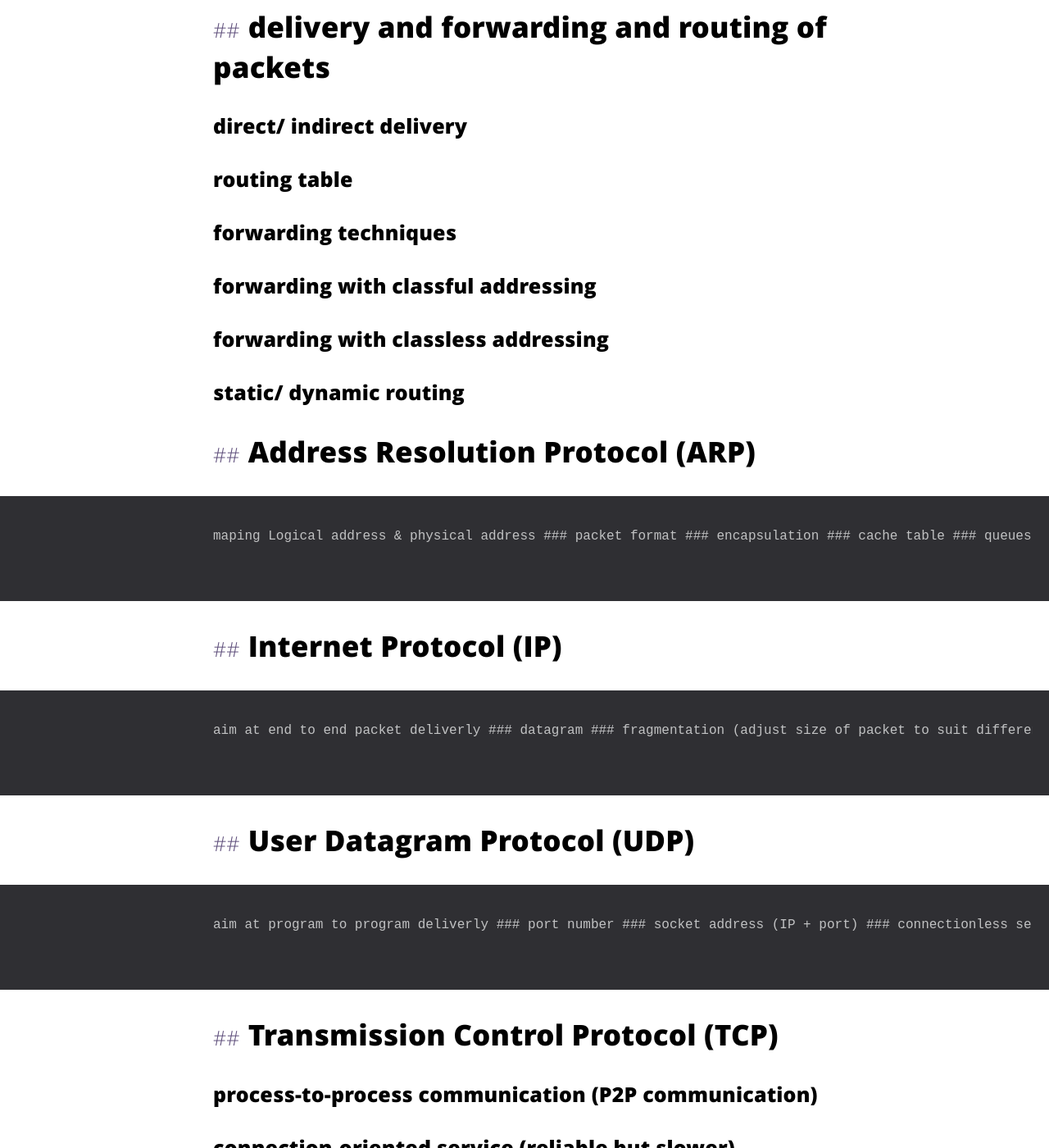
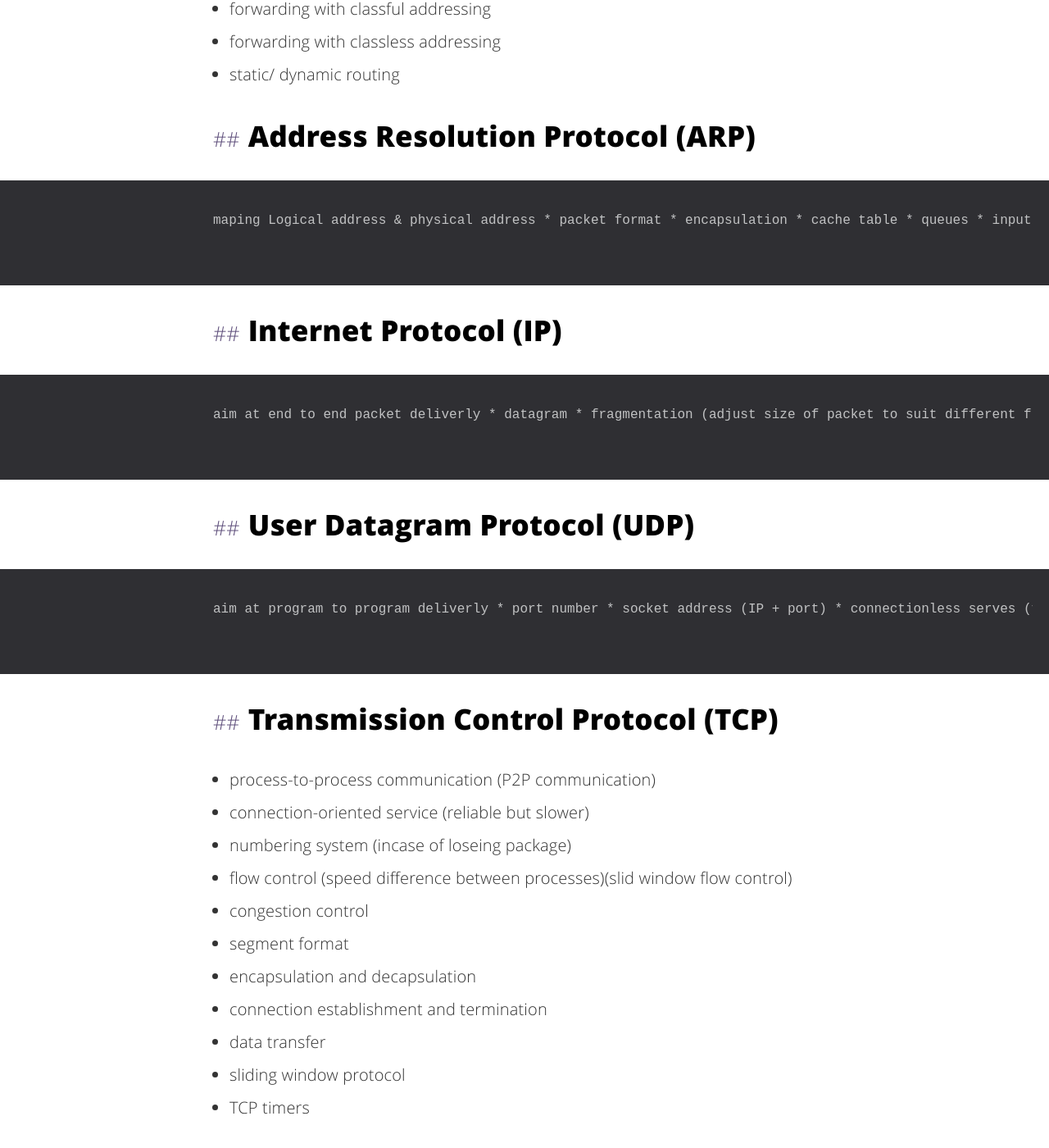
Before and after one commit to GSephrioth/gsephrioth.github.com, a Jekyll site: the page built from _posts/2017-01-19-Internet-communication-Class-Notes.md, in a window 1280 px wide and 1400 px high, scrolled down 2031 px. Shown: the whole window at 82% size. Built offline with Jekyll 4.4.1, drawn with Linux system fonts in a browser that asks for light colours; our own code applies the rules of GitHub Pages for plain Markdown files; comment, search, counter and statistics services are not loaded.

Commit message:
updated Notes for Internet Communication

```diff
--- a/_posts/2017-01-19-Internet-communication-Class-Notes.md
+++ b/_posts/2017-01-19-Internet-communication-Class-Notes.md
@@ -16,72 +16,72 @@ Lecture 2 & 3
 	5. [physical]
 
 ## IP address (classful addressing)
-### netid & hostid
-### classes and blooks
-### packet (payload + header)
-### network address
-### special addresses
-### private addresses
-### unique/ mulitycast/ boardcast
-### mask and routing
-### subnetting (divide large blocks)
-### supernetting (combine small blocks)
+* netid & hostid
+* classes and blooks
+* packet (payload + header)
+* network address
+* special addresses
+* private addresses
+* unique/ mulitycast/ boardcast
+* mask and routing
+* subnetting (divide large blocks)
+* supernetting (combine small blocks)
 
 ## IP address (classless addressing)
-### varable length blocks
-### subnetting
-### address location with Egs.
+* varable length blocks
+* subnetting
+* address location with Egs.
 
 ## delivery and forwarding and routing of packets
-### direct/ indirect delivery
-### routing table
-### forwarding techniques
-### forwarding with classful addressing
-### forwarding with classless addressing
-### static/ dynamic routing
+* direct/ indirect delivery
+* routing table
+* forwarding techniques
+* forwarding with classful addressing
+* forwarding with classless addressing
+* static/ dynamic routing
 
 ## Address Resolution Protocol (ARP)
 	maping Logical address & physical address
-### packet format
-### encapsulation
-### cache table
-### queues
-### input model
-### output model
-### cache control model
+* packet format
+* encapsulation
+* cache table
+* queues
+* input model
+* output model
+* cache control model
 
 ## Internet Protocol (IP)
 	aim at end to end packet deliverly
-### datagram
-### fragmentation (adjust size of packet to suit different frames)
-### options
-### header adding model
-### processing model
-### queues
-### routing table
-### forwarding model
-### reassembly model
-### reassembly table
+* datagram
+* fragmentation (adjust size of packet to suit different frames)
+* options
+* header adding model
+* processing model
+* queues
+* routing table
+* forwarding model
+* reassembly model
+* reassembly table
 
 ## User Datagram Protocol (UDP)
 	aim at program to program deliverly
-### port number
-### socket address (IP + port)
-### connectionless serves (faster but not reliable)
-### encapsulation and decapsulation
-### UDP package
+* port number
+* socket address (IP + port)
+* connectionless serves (faster but not reliable)
+* encapsulation and decapsulation
+* UDP package
 
 ## Transmission Control Protocol  (TCP)
-### process-to-process communication (P2P communication)
-### connection-oriented service (reliable but slower)
-### numbering system (incase of loseing package)
-### flow control (speed difference between processes)(slid window flow control)
-### congestion control
-### segment format
-### encapsulation and decapsulation
-### connection establishment and termination
-### data transfer
-### sliding window protocol
-### TCP timers
+* process-to-process communication (P2P communication)
+* connection-oriented service (reliable but slower)
+* numbering system (incase of loseing package)
+* flow control (speed difference between processes)(slid window flow control)
+* congestion control
+* segment format
+* encapsulation and decapsulation
+* connection establishment and termination
+* data transfer
+* sliding window protocol
+* TCP timers
 
 # Layer articture
```
